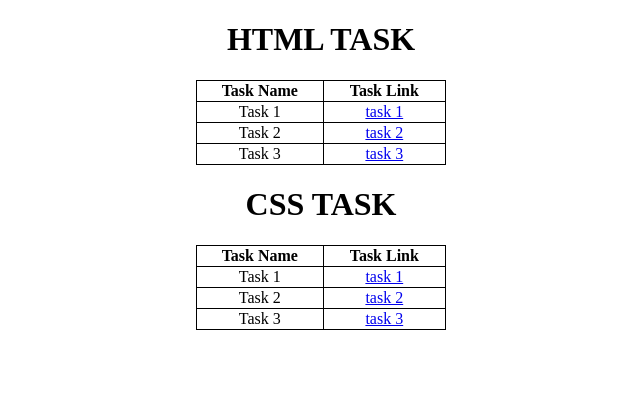
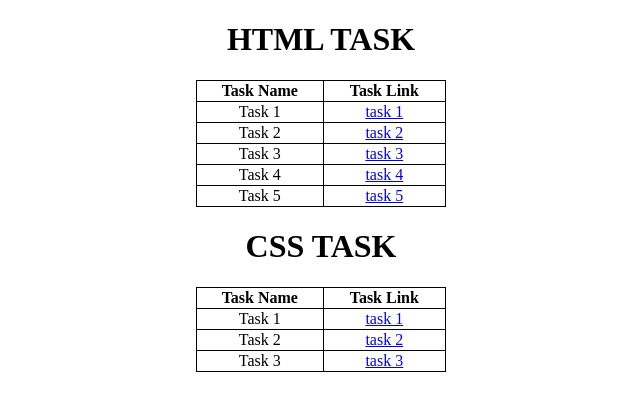
Before and after one commit to Lokesh1001/Ethnus, a plain HTML site: page index.html in a window 1280 px wide. Shown: the whole page, without its empty margins (319-959 px from the left). Drawn offline with Linux system fonts and the light colour scheme.

Commit message:
Update index.html

```diff
--- a/index.html
+++ b/index.html
@@ -42,6 +42,14 @@
         <td>Task 3</td>
         <td><a href="Task3.html">task 3</a></td>
       </tr>
+      <tr>
+        <td>Task 4</td>
+        <td><a href="Task4.html">task 4</a></td>
+      </tr>
+      <tr>
+        <td>Task 5</td>
+        <td><a href="Task5.html">task 5</a></td>
+      </tr>
     </table>
     <h1>CSS TASK</h1>
     <table>
```
